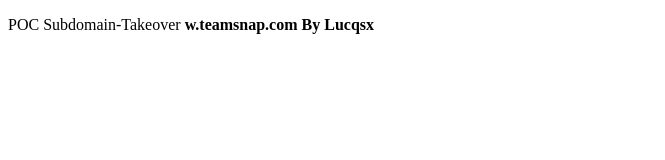
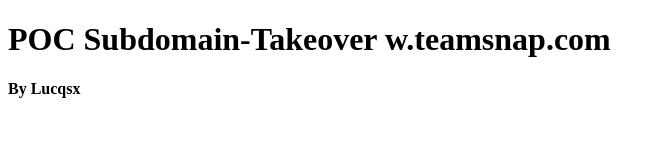
Before and after one commit to testa0x/POC-Github-takeover, a plain HTML site: page index.html in a window 1280 px wide. Shown: the whole page, without its empty margins (0-665 px from the left). Drawn offline with Linux system fonts and the light colour scheme.

Commit message:
Update index.html

```diff
--- a/index.html
+++ b/index.html
@@ -4,6 +4,7 @@
     <title>Subdomain-Takeover teamsnap.com</title>
   </head>
   <body>
-    <p>POC Subdomain-Takeover <strong>w.teamsnap.com</strong>  <strong>By Lucqsx</strong></p>
+    <h1>POC Subdomain-Takeover w.teamsnap.com</h1>
+    <strong>By Lucqsx</strong>
   </body>
 </html>
```
